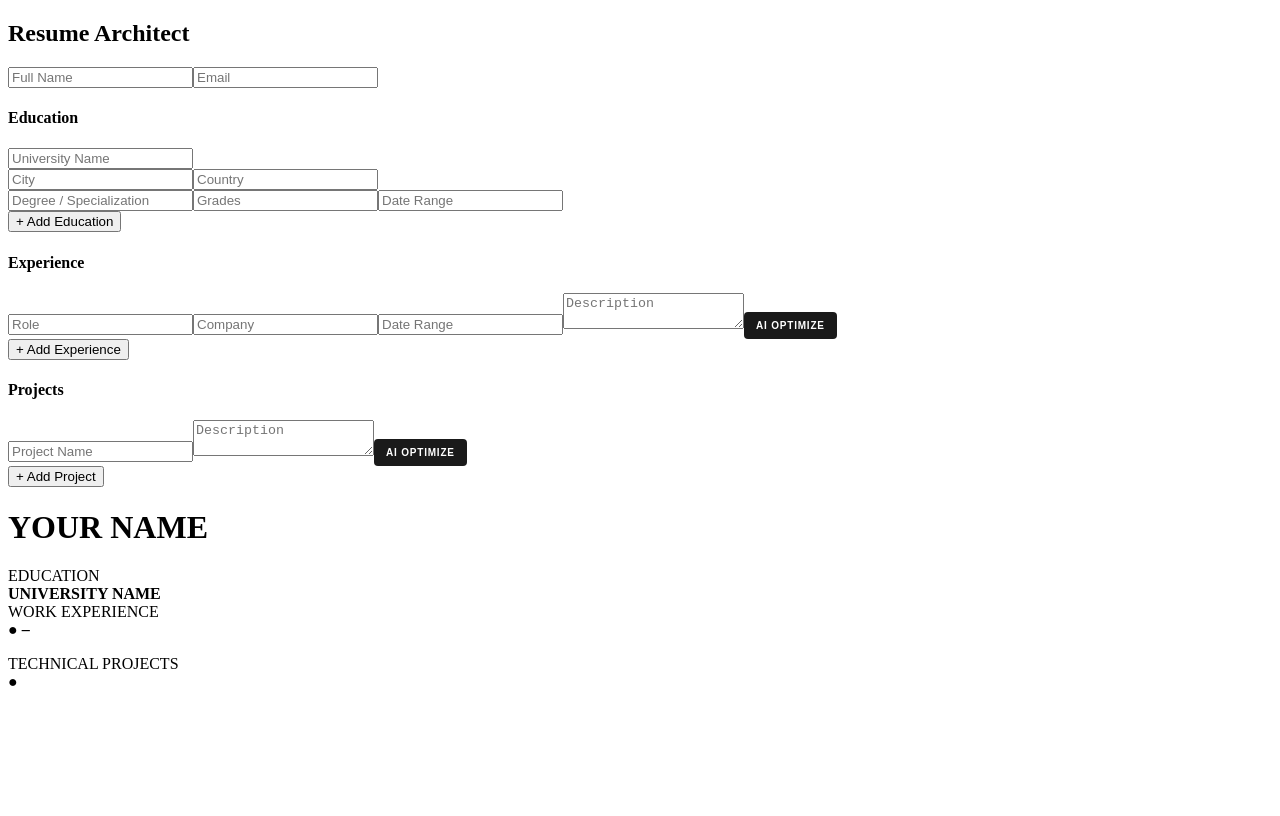
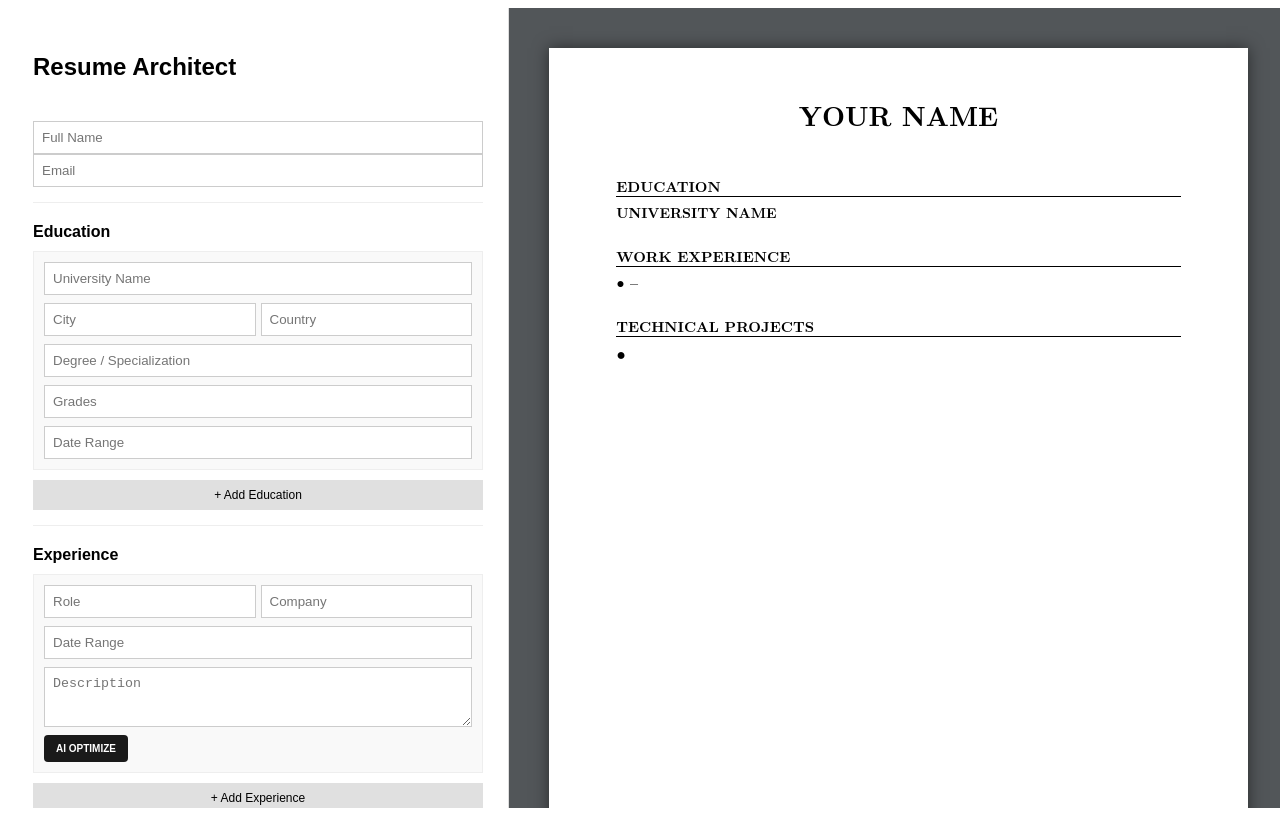
Before and after one commit to sushaaanthh/careerforge-pro, a React (Create React App) app in the folder client/: page / in a window 1280 px wide. Built offline with nearby package versions, Linux system fonts and the light colour scheme; a web font is replaced by a local one.

Commit message:
feat: integrate Gemini AI optimization engine and native CSS PDF exporter

```diff
--- a/client/src/App.css
+++ b/client/src/App.css
@@ -1,4 +1,39 @@
-/* Minimalist AI Optimize Button */
+/* LaTeX Font Base */
+.latex-font {
+    font-family: "Latin Modern Roman", "Computer Modern Serif", serif;
+}
+
+/* THE SPLIT SCREEN ENGINE */
+.container {
+    display: flex;
+    flex-direction: row; /* THIS MAKES IT SIDE-BY-SIDE */
+    width: 100vw;
+    height: 100vh;
+    overflow: hidden;
+    font-family: Arial, sans-serif;
+}
+
+/* LEFT SIDE: EDITOR */
+.editor {
+    width: 450px;
+    background: #ffffff;
+    border-right: 1px solid #ddd;
+    padding: 25px;
+    overflow-y: auto;
+    display: flex;
+    flex-direction: column;
+    gap: 20px;
+}
+
+.edit-section { border-bottom: 1px solid #eee; padding-bottom: 15px; }
+.edit-section h4 { margin: 0 0 10px 0; }
+.input-group { background: #f9f9f9; padding: 10px; border: 1px solid #eee; display: flex; flex-direction: column; gap: 8px; margin-bottom: 10px; }
+.row { display: flex; gap: 5px; }
+input, textarea { width: 100%; padding: 8px; border: 1px solid #ccc; box-sizing: border-box; }
+textarea { resize: vertical; min-height: 60px; }
+.add-btn { background: #e0e0e0; border: none; padding: 8px; cursor: pointer; width: 100%; text-align: center; font-size: 12px; }
+
+/* AI OPTIMIZE BUTTON */
 .optimize-btn {
     background: #1a1a1a;
     color: #ffffff;
@@ -7,24 +42,14 @@
     font-size: 10px;
     font-weight: bold;
     text-transform: uppercase;
-    letter-spacing: 0.8px;
     cursor: pointer;
     border-radius: 4px;
-    transition: background 0.2s ease, opacity 0.2s ease;
     align-self: flex-start;
-    margin-top: 2px;
 }
+.optimize-btn:hover { background: #404040; }
+.optimize-btn:disabled { background: #8c8c8c; cursor: not-allowed; }
 
-.optimize-btn:hover {
-    background: #404040;
-}
-
-.optimize-btn:disabled {
-    background: #8c8c8c;
-    cursor: not-allowed;
-    opacity: 0.8;
-}
-/* Minimalist Download Button */
+/* DOWNLOAD BUTTON */
 .download-btn {
     background: #0056b3;
     color: white;
@@ -35,42 +60,43 @@
     font-weight: bold;
     cursor: pointer;
     border-radius: 4px;
-    text-transform: uppercase;
-    letter-spacing: 1px;
-    transition: background 0.2s;
+}
+.download-btn:hover { background: #004494; }
+
+/* RIGHT SIDE: PREVIEW */
+.preview {
+    flex: 1; /* THIS TAKES UP THE REST OF THE SCREEN */
+    background: #525659;
+    padding: 40px;
+    display: flex;
+    justify-content: center;
+    overflow-y: auto;
 }
 
-.download-btn:hover { background: #004494; }
+.resume-paper {
+    background: white;
+    width: 8.5in;
+    min-height: 11in;
+    padding: 0.5in 0.7in;
+    color: #000;
+    display: flex;
+    flex-direction: column;
+    box-shadow: 0 0 15px rgba(0,0,0,0.5);
+    box-sizing: border-box;
+}
 
-/* THE PRINT ENGINE */
+/* RESUME TYPOGRAPHY & ALIGNMENT */
+.resume-header { text-align: center; margin-bottom: 10px; }
+.resume-header h1 { font-size: 20pt; margin: 0; text-transform: uppercase; }
+.section-title { font-size: 11pt; font-weight: bold; border-bottom: 1px solid #000; margin: 15px 0 5px 0; text-transform: uppercase; }
+.entry { margin-bottom: 8px; width: 100%; }
+.entry-header, .entry-sub { display: flex; justify-content: space-between; align-items: baseline; width: 100%; font-size: 10.5pt; }
+.entry-desc { margin: 2px 0 0 12px; font-size: 10pt; line-height: 1.2; }
+
+/* PRINT ENGINE */
 @media print {
-    /* 1. Hide everything with the no-print class (The Editor) */
-    .no-print {
-        display: none !important;
-    }
-
-    /* 2. Reset the background and margins so it looks like a real document */
-    body, html, .container {
-        background: white;
-        height: auto;
-        width: 100%;
-        margin: 0;
-        padding: 0;
-        display: block;
-    }
-
-    /* 3. Strip the dark background and shadows from the preview */
-    .preview {
-        background: white;
-        padding: 0;
-        display: block;
-        overflow: visible;
-    }
-
-    .resume-paper {
-        box-shadow: none;
-        width: 100%;
-        margin: 0;
-        padding: 0.5in 0.7in; /* Keep your internal margins */
-    }
+    .no-print { display: none !important; }
+    body, html, .container { background: white; height: auto; width: 100%; margin: 0; padding: 0; display: block; }
+    .preview { background: white; padding: 0; display: block; overflow: visible; }
+    .resume-paper { box-shadow: none; width: 100%; margin: 0; padding: 0.5in 0.7in; }
 }
--- a/client/src/App.js
+++ b/client/src/App.js
@@ -9,7 +9,6 @@ const App = () => {
         projects: [{ name: '', desc: '' }]
     });
 
-    // Track which specific field is currently being optimized
     const [isOptimizing, setIsOptimizing] = useState({ section: null, index: null });
 
     const addEntry = (section, template) => {
@@ -22,43 +21,34 @@ const App = () => {
         setResumeData({ ...resumeData, [section]: updatedSection });
     };
 
-    // --- THE AI HANDSHAKE LOGIC ---
     const handleOptimize = async (section, index, text) => {
-        if (!text || text.trim() === '') return; // Prevent optimizing empty fields
-
-        // Set loading state for this specific button
+        if (!text || text.trim() === '') return;
         setIsOptimizing({ section, index });
-
         try {
             const response = await fetch("http://127.0.0.1:5000/api/optimize", {
                 method: "POST",
                 headers: { "Content-Type": "application/json" },
                 body: JSON.stringify({ text, sectionType: section })
             });
-
             const data = await response.json();
-
             if (response.ok && data.optimizedText) {
-                // Instantly update the text area with the AI's response
                 updateEntry(section, index, 'desc', data.optimizedText);
             } else {
-                console.error("AI Error:", data.error);
                 alert("Optimization failed. The AI Brain might be busy.");
             }
         } catch (error) {
-            console.error("Network Error:", error);
             alert("Could not connect to the backend server.");
         } finally {
-            // Remove loading state
             setIsOptimizing({ section: null, index: null });
         }
     };
 
     return (
         <div className="container">
-            {/* LEFT SIDE: EDITOR */}
+            {/* THE EDITOR (LEFT SIDE) */}
             <div className="editor no-print">
                 <h2>Resume Architect</h2>
+
                 <div className="edit-section">
                     <input placeholder="Full Name" onChange={(e) => setResumeData({...resumeData, name: e.target.value})} />
                     <input placeholder="Email" onChange={(e) => setResumeData({...resumeData, email: e.target.value})} />
@@ -85,12 +75,14 @@ const App = () => {
                     <h4>Experience</h4>
                     {resumeData.experience.map((exp, i) => (
                         <div key={i} className="input-group">
-                            <input placeholder="Role" onChange={(e) => updateEntry('experience', i, 'role', e.target.value)} />
-                            <input placeholder="Company" onChange={(e) => updateEntry('experience', i, 'company', e.target.value)} />
+                            <div className="row">
+                                <input placeholder="Role" onChange={(e) => updateEntry('experience', i, 'role', e.target.value)} />
+                                <input placeholder="Company" onChange={(e) => updateEntry('experience', i, 'company', e.target.value)} />
+                            </div>
                             <input placeholder="Date Range" onChange={(e) => updateEntry('experience', i, 'date', e.target.value)} />
                             <textarea
                                 placeholder="Description"
-                                value={exp.desc} // Force React to control this value
+                                value={exp.desc}
                                 onChange={(e) => updateEntry('experience', i, 'desc', e.target.value)}
                             />
                             <button
@@ -112,7 +104,7 @@ const App = () => {
                             <input placeholder="Project Name" onChange={(e) => updateEntry('projects', i, 'name', e.target.value)} />
                             <textarea
                                 placeholder="Description"
-                                value={proj.desc} // Force React to control this value
+                                value={proj.desc}
                                 onChange={(e) => updateEntry('projects', i, 'desc', e.target.value)}
                             />
                             <button
@@ -126,9 +118,16 @@ const App = () => {
                     ))}
                     <button className="add-btn" onClick={() => addEntry('projects', { name:'', desc:'' })}>+ Add Project</button>
                 </div>
+
+                {/* THE DOWNLOAD BUTTON */}
+                <div className="edit-section" style={{ border: 'none', marginTop: '20px' }}>
+                    <button className="download-btn" onClick={() => window.print()}>
+                        💾 DOWNLOAD AS PDF
+                    </button>
+                </div>
             </div>
 
-            {/* RIGHT SIDE: LATEX PREVIEW */}
+            {/* THE PREVIEW (RIGHT SIDE) */}
             <div className="preview latex-font">
                 <div className="resume-paper">
                     <header className="resume-header">
@@ -180,10 +179,4 @@ const App = () => {
     );
 };
 
-<div className="edit-section" style={{ border: 'none', marginTop: '20px' }}>
-    <button className="download-btn" onClick={() => window.print()}>
-        DOWNLOAD AS PDF
-    </button>
-</div>
-
 export default App;
```
